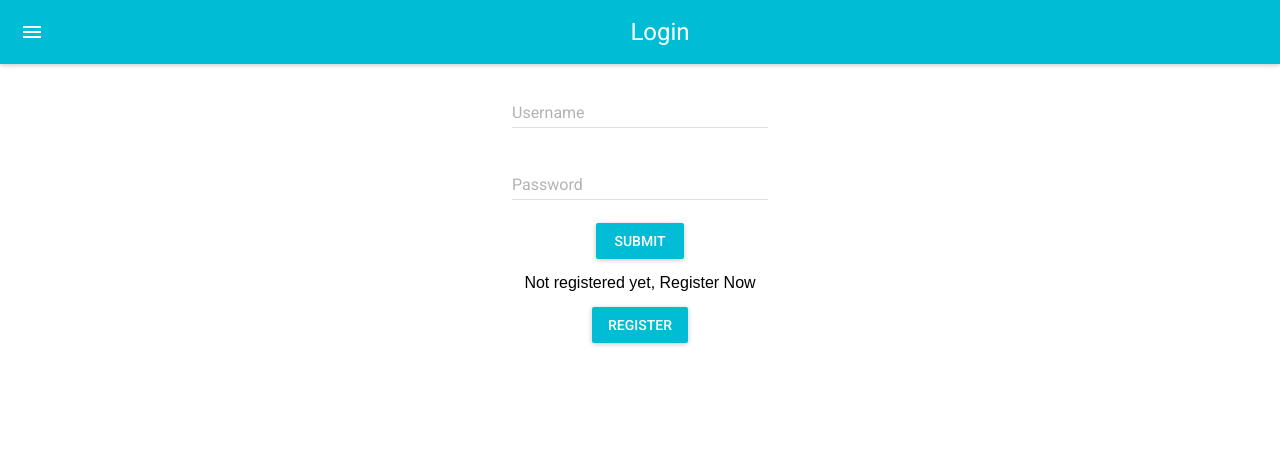
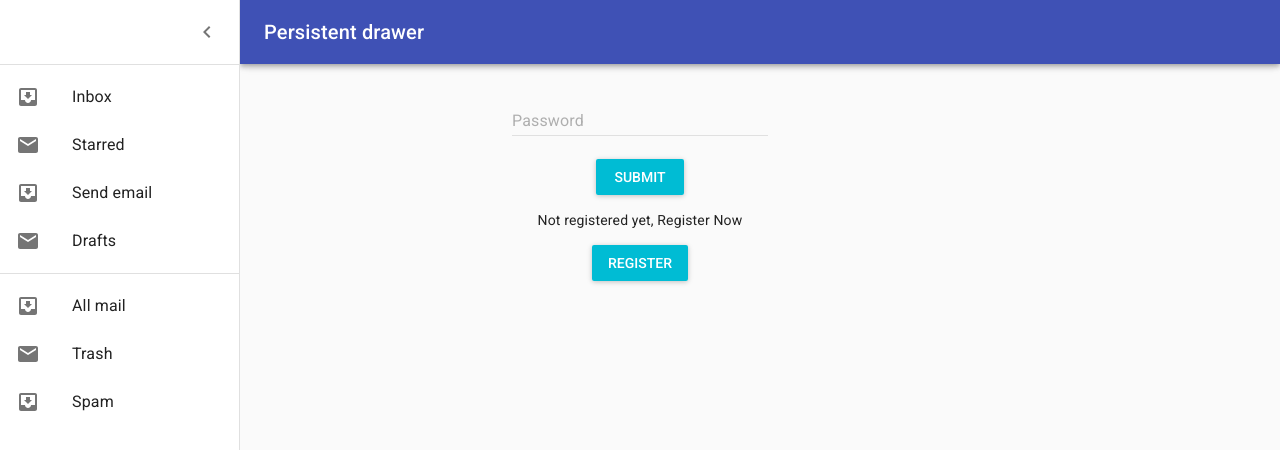
Before and after one commit to alchristophergwapo/lwrite, a React (Create React App) app in the folder frontend/: page / in a window 1280 px wide. Both pictures are taken after a click on the button "open drawer". Shown: the top 450 px of the page. Built offline with nearby package versions, Linux system fonts and the light colour scheme.

Commit message:
Initial commit

```diff
--- a/frontend/src/component/Login.js
+++ b/frontend/src/component/Login.js
@@ -1,12 +1,13 @@
 import React, { Component } from 'react';
 import MuiThemeProvider from 'material-ui/styles/MuiThemeProvider';
-import AppBar from 'material-ui/AppBar';
+// import AppBar from 'material-ui/AppBar';
 import RaisedButton from 'material-ui/RaisedButton';
 import TextField from 'material-ui/TextField';
 // import DropDownMenu from 'material-ui/DropDownMenu';
 // import MenuItem from 'material-ui/MenuItem';
-var apiBaseUrl = "http://localhost:4000/api/";
-import axios from 'axios';
+// var apiBaseUrl = "http://localhost:4000/api/";
+// import axios from 'axios';
+import SideBar from './SideBar';
 import UploadPage from './UploadPage';
 class Login extends Component {
   constructor(props) {
@@ -101,9 +102,7 @@
       return (
         <div>
           <MuiThemeProvider>
-            <AppBar
-              title="Login"
-            />
+            <SideBar></SideBar>
           </MuiThemeProvider>
 
           {this.state.loginComponent}
--- /dev/null
+++ b/frontend/src/component/SideBar.js
@@ -0,0 +1,152 @@
+import React from 'react';
+import clsx from 'clsx';
+import { makeStyles, useTheme } from '@material-ui/core/styles';
+import Drawer from '@material-ui/core/Drawer';
+import CssBaseline from '@material-ui/core/CssBaseline';
+import AppBar from '@material-ui/core/AppBar';
+import Toolbar from '@material-ui/core/Toolbar';
+import List from '@material-ui/core/List';
+import Typography from '@material-ui/core/Typography';
+import Divider from '@material-ui/core/Divider';
+import IconButton from '@material-ui/core/IconButton';
+import MenuIcon from '@material-ui/icons/Menu';
+import ChevronLeftIcon from '@material-ui/icons/ChevronLeft';
+import ChevronRightIcon from '@material-ui/icons/ChevronRight';
+import ListItem from '@material-ui/core/ListItem';
+import ListItemIcon from '@material-ui/core/ListItemIcon';
+import ListItemText from '@material-ui/core/ListItemText';
+import InboxIcon from '@material-ui/icons/MoveToInbox';
+import MailIcon from '@material-ui/icons/Mail';
+
+const drawerWidth = 240;
+
+const useStyles = makeStyles(theme => ({
+    root: {
+        display: 'flex',
+    },
+    appBar: {
+        transition: theme.transitions.create(['margin', 'width'], {
+            easing: theme.transitions.easing.sharp,
+            duration: theme.transitions.duration.leavingScreen,
+        }),
+    },
+    appBarShift: {
+        width: `calc(100% - ${drawerWidth}px)`,
+        marginLeft: drawerWidth,
+        transition: theme.transitions.create(['margin', 'width'], {
+            easing: theme.transitions.easing.easeOut,
+            duration: theme.transitions.duration.enteringScreen,
+        }),
+    },
+    menuButton: {
+        marginRight: theme.spacing(2),
+    },
+    hide: {
+        display: 'none',
+    },
+    drawer: {
+        width: drawerWidth,
+        flexShrink: 0,
+    },
+    drawerPaper: {
+        width: drawerWidth,
+    },
+    drawerHeader: {
+        display: 'flex',
+        alignItems: 'center',
+        padding: theme.spacing(0, 1),
+        ...theme.mixins.toolbar,
+        justifyContent: 'flex-end',
+    },
+    content: {
+        flexGrow: 1,
+        padding: theme.spacing(3),
+        transition: theme.transitions.create('margin', {
+            easing: theme.transitions.easing.sharp,
+            duration: theme.transitions.duration.leavingScreen,
+        }),
+        marginLeft: -drawerWidth,
+    },
+    contentShift: {
+        transition: theme.transitions.create('margin', {
+            easing: theme.transitions.easing.easeOut,
+            duration: theme.transitions.duration.enteringScreen,
+        }),
+        marginLeft: 0,
+    },
+}));
+
+export default function SideBar() {
+    const classes = useStyles();
+    const theme = useTheme();
+    const [open, setOpen] = React.useState(false);
+
+    const handleDrawerOpen = () => {
+        setOpen(true);
+    };
+
+    const handleDrawerClose = () => {
+        setOpen(false);
+    };
+
+    return (
+        <div className={classes.root}>
+            <CssBaseline />
+            <AppBar
+                position="fixed"
+                className={clsx(classes.appBar, {
+                    [classes.appBarShift]: open,
+                })}
+            >
+                <Toolbar>
+                    <IconButton
+                        color="inherit"
+                        aria-label="open drawer"
+                        onClick={handleDrawerOpen}
+                        edge="start"
+                        className={clsx(classes.menuButton, open && classes.hide)}
+                    >
+                        <MenuIcon />
+                    </IconButton>
+                    <Typography variant="h6" noWrap>
+                        Persistent drawer
+          </Typography>
+                </Toolbar>
+            </AppBar>
+            <Drawer
+                className={classes.drawer}
+                variant="persistent"
+                anchor="left"
+                open={open}
+                classes={{
+                    paper: classes.drawerPaper,
+                }}
+            >
+                <div className={classes.drawerHeader}>
+                    <IconButton onClick={handleDrawerClose}>
+                        {theme.direction === 'ltr' ? <ChevronLeftIcon /> : <ChevronRightIcon />}
+                    </IconButton>
+                </div>
+                <Divider />
+                <List>
+                    {['Inbox', 'Starred', 'Send email', 'Drafts'].map((text, index) => (
+                        <ListItem button key={text}>
+                            <ListItemIcon>{index % 2 === 0 ? <InboxIcon /> : <MailIcon />}</ListItemIcon>
+                            <ListItemText primary={text} />
+                        </ListItem>
+                    ))}
+                </List>
+                <Divider />
+                <List>
+                    {['All mail', 'Trash', 'Spam'].map((text, index) => (
+                        <ListItem button key={text}>
+                            <ListItemIcon>{index % 2 === 0 ? <InboxIcon /> : <MailIcon />}</ListItemIcon>
+                            <ListItemText primary={text} />
+                        </ListItem>
+                    ))}
+                </List>
+            </Drawer>
+
+        </div>
+    );
+}
```
Also changed, not shown: frontend/package.json (+5 -2 lines), 1 other file (tests, documents, lock files or other folders).
